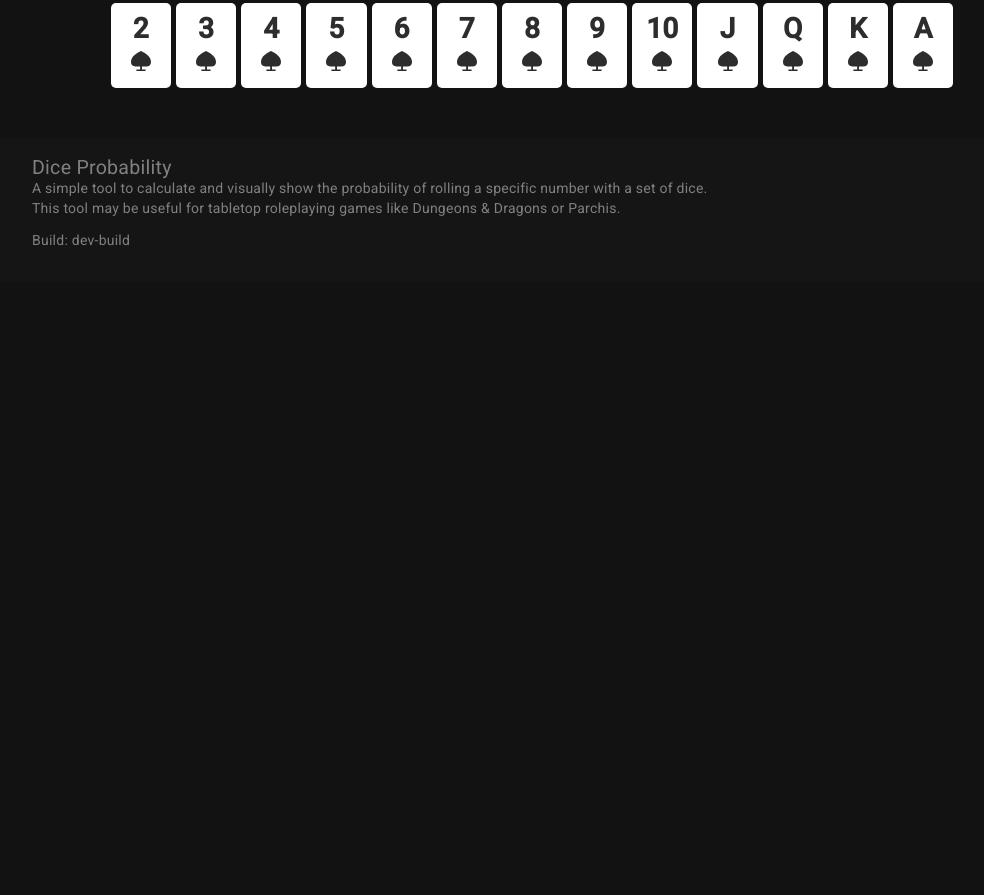
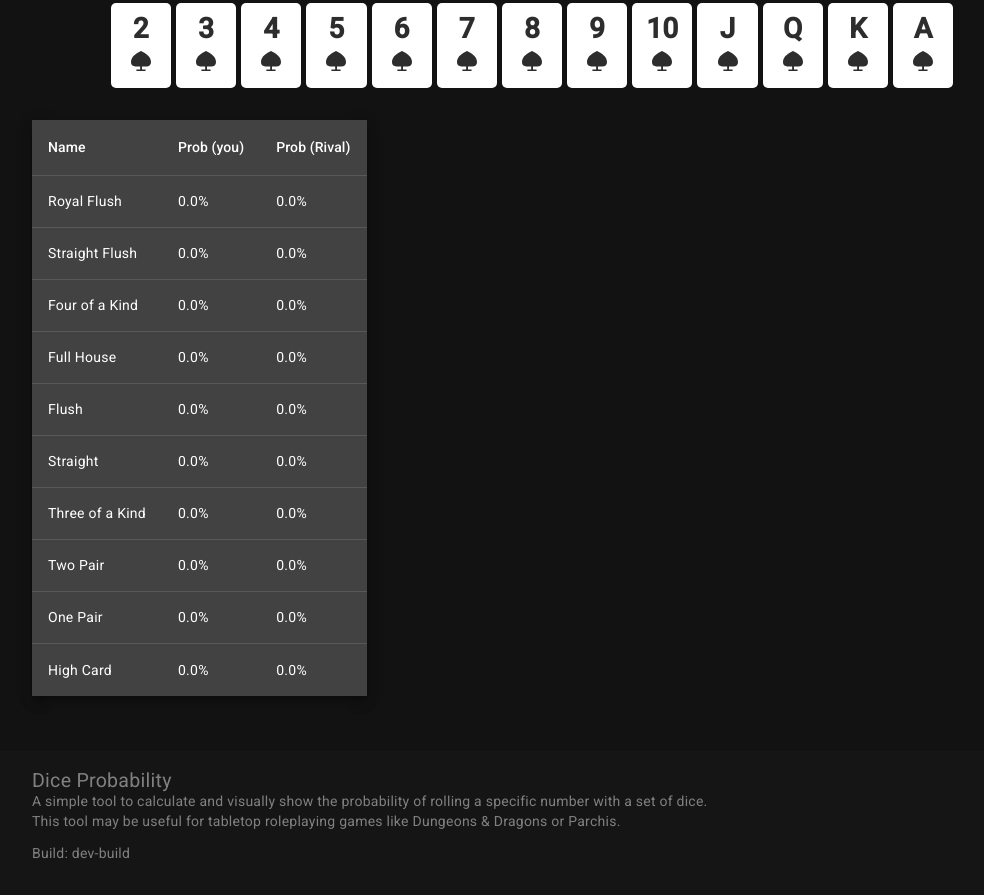
Before and after one commit to zaldih/dices-odds-calculator, an Angular app: page /poker in a window 1280 px wide. Shown: the part 1230-2125 px from the top of the page, without its empty margins (108-1092 px from the left). Before the commit the page ends 1512 px from the top, so only its background shows below. Built offline with nearby package versions, Linux system fonts and the light colour scheme.

Commit message:
feat: add table for prob of hands

```diff
--- a/src/app/features/poker/player/poker-player.model.ts
+++ b/src/app/features/poker/player/poker-player.model.ts
@@ -100,6 +100,8 @@ export class PokerPlayer {
       wins: 0,
       ties: 0,
     };
+
+    this.handNames = {};
   }
 
   computeFinalStats(plays: number) {
--- a/src/app/features/poker/poker.service.ts
+++ b/src/app/features/poker/poker.service.ts
@@ -2,6 +2,8 @@ import { Injectable } from '@angular/core';
 import { PokerGame } from './poker-game.model';
 import { PokerPlayer } from './player/poker-player.model';
 import { Card, CardSuit } from './card/card.interface';
+
+export const GAME_LIMIT = 3e3;
 
 @Injectable({
   providedIn: 'root',
@@ -30,13 +32,11 @@ export class PokerService {
   simulateGames() {
     const start = Date.now();
     // const gameLimit = 1e4;
-    const gameLimit = 3e3;
-
     this.players.forEach((player) => {
       player.resetStats();
     });
 
-    for (let i = 0; i < gameLimit; i++) {
+    for (let i = 0; i < GAME_LIMIT; i++) {
       this.simulateGame({
         players: [...this.players],
         communityCards: [...this.communityCards],
@@ -44,11 +44,11 @@ export class PokerService {
     }
     const end = Date.now();
     this.players.forEach((player) => {
-      player.computeFinalStats(gameLimit);
+      player.computeFinalStats(GAME_LIMIT);
       player.evaluateHand(this.communityCards);
     });
 
-    console.log(`Played ${gameLimit} hands in ${end - start} ms`);
+    console.log(`Played ${GAME_LIMIT} hands in ${end - start} ms`);
     console.log(this.players);
   }
 
--- a/src/app/pages/poker/poker.component.html
+++ b/src/app/pages/poker/poker.component.html
@@ -45,3 +45,38 @@
     ></app-card-selector>
   </div>
 </div>
+
+<div style="display: inline-block; margin-top: 32px">
+  <table mat-table [dataSource]="handStats" class="mat-elevation-z8">
+    <!--- Note that these columns can be defined in any order.
+        The actual rendered columns are set as a property on the row definition" -->
+
+    <ng-container matColumnDef="name">
+      <th mat-header-cell *matHeaderCellDef>Name</th>
+      <td mat-cell *matCellDef="let element">{{ element.name }}</td>
+    </ng-container>
+
+    <ng-container matColumnDef="prob-you">
+      <th mat-header-cell *matHeaderCellDef>Prob (you)</th>
+      <td mat-cell *matCellDef="let element">
+        {{ element.probYou | number : "1.1-1" }}%
+      </td>
+    </ng-container>
+
+    <ng-container matColumnDef="prob-villain">
+      <th mat-header-cell *matHeaderCellDef>Prob (Rival)</th>
+      <td mat-cell *matCellDef="let element">
+        {{ element.probVillain | number : "1.1-1" }}%
+      </td>
+    </ng-container>
+
+    <tr
+      mat-header-row
+      *matHeaderRowDef="['name', 'prob-you', 'prob-villain']"
+    ></tr>
+    <tr
+      mat-row
+      *matRowDef="let row; columns: ['name', 'prob-you', 'prob-villain']"
+    ></tr>
+  </table>
+</div>
--- a/src/app/pages/poker/poker.component.ts
+++ b/src/app/pages/poker/poker.component.ts
@@ -5,7 +5,7 @@ import { Card } from 'src/app/features/poker/card/card.interface';
 import { PlayerComponent } from 'src/app/features/poker/player/player.component';
 import { PokerPlayer } from 'src/app/features/poker/player/poker-player.model';
 import { PokerCommunityCardsComponent } from 'src/app/features/poker/poker-community-cards/poker-community-cards.component';
-import { PokerService } from 'src/app/features/poker/poker.service';
+import { GAME_LIMIT, PokerService } from 'src/app/features/poker/poker.service';
 import { SharedModule } from 'src/app/shared/shared.module';
 
 @Component({
@@ -23,6 +23,58 @@ import { SharedModule } from 'src/app/shared/shared.module';
 })
 export class PokerComponent {
   cardsUsed: Card[] = [];
+  handStats = [
+    {
+      name: 'Royal Flush',
+      probYou: 0,
+      probVillain: 0,
+    },
+    {
+      name: 'Straight Flush',
+      probYou: 0,
+      probVillain: 0,
+    },
+    {
+      name: 'Four of a Kind',
+      probYou: 0,
+      probVillain: 0,
+    },
+    {
+      name: 'Full House',
+      probYou: 0,
+      probVillain: 0,
+    },
+    {
+      name: 'Flush',
+      probYou: 0,
+      probVillain: 0,
+    },
+    {
+      name: 'Straight',
+      probYou: 0,
+      probVillain: 0,
+    },
+    {
+      name: 'Three of a Kind',
+      probYou: 0,
+      probVillain: 0,
+    },
+    {
+      name: 'Two Pair',
+      probYou: 0,
+      probVillain: 0,
+    },
+    {
+      name: 'One Pair',
+      probYou: 0,
+      probVillain: 0,
+    },
+    {
+      name: 'High Card',
+      probYou: 0,
+      probVillain: 0,
+    },
+  ];
 
   constructor(private readonly pokerService: PokerService) {}
 
@@ -52,7 +104,22 @@ export class PokerComponent {
   simulate(): void {
     setTimeout(() => {
       this.pokerService.simulateGames();
+      this.aa();
     }, 10);
+  }
+
+  private aa() {
+    const you = this.pokerService.getPlayers()[0];
+    const villain = this.pokerService.getPlayers()[0];
+    for (const handName of Object.keys(you.handNames)) {
+      const ea = this.handStats.find((stat) => stat.name === handName);
+      if (!ea) {
+        console.warn('No hand stat for:', handName);
+        return;
+      }
+      ea.probYou = (you.handNames[handName] / GAME_LIMIT) * 100;
+      ea.probVillain = (villain.handNames[handName] / GAME_LIMIT) * 100;
+    }
   }
 
   reset(): void {
```
